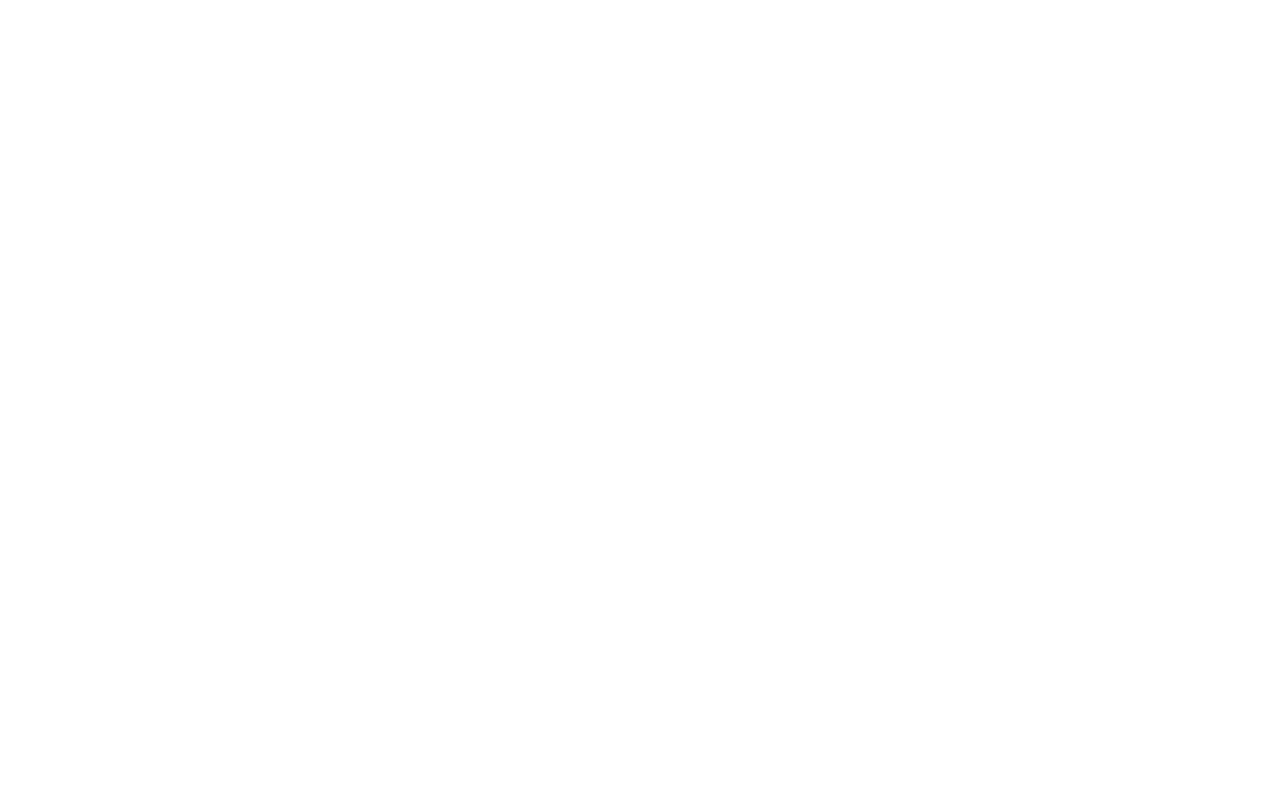
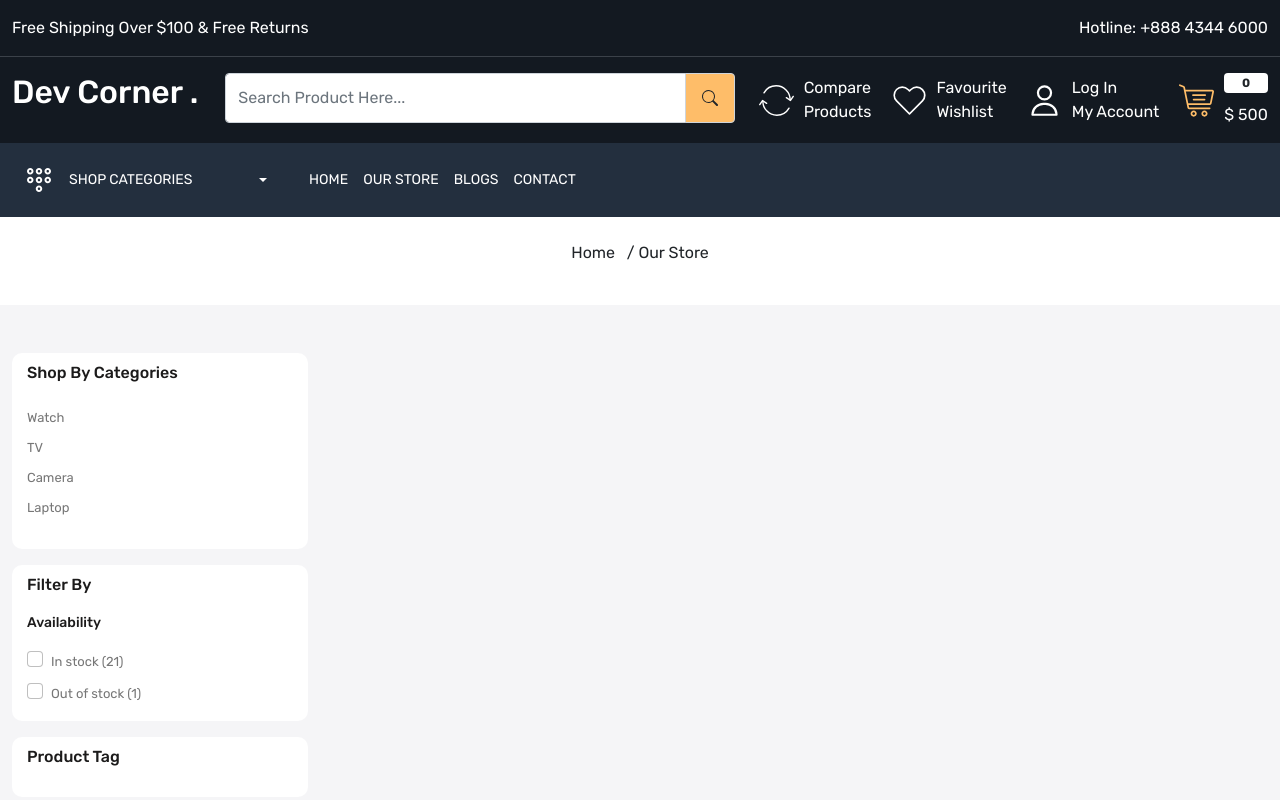
Before and after one commit to MyAn297/ECommerceApp_ReactJs, a React (Create React App) app: page /store in a window 1280 px wide. Before the commit this address had no page. Shown: the top 800 px of the page. Built offline with nearby package versions, Linux system fonts and the light colour scheme.

Commit message:
Build Store Page

```diff
--- a/package.json
+++ b/package.json
@@ -10,6 +10,7 @@
     "react": "^18.2.0",
     "react-dom": "^18.2.0",
     "react-fast-marquee": "^1.6.0",
+    "react-helmet": "^6.1.0",
     "react-icons": "^4.10.1",
     "react-rating-stars-component": "^2.2.0",
     "react-redux": "^8.1.2",
--- a/src/App.css
+++ b/src/App.css
@@ -383,3 +383,33 @@
   font-weight: 100;
   color: var(--color-1c1b1b);
 }
+
+.filter-card {
+  background-color: white;
+  border-radius: 10px;
+  padding: 10px 15px;
+}
+
+.filter-title {
+  font-size: 16px;
+  line-height: 20px;
+  font-weight: 600px;
+  color: var(--color-1c1b1b);
+  margin-bottom: 20px;
+}
+
+.filter-card ul,
+.filter-card .form-check-lable {
+  list-style-type: none;
+  font-size: 13px;
+  line-height: 30px;
+  color: var(--color-777777);
+  cursor: pointer;
+}
+
+.sub-title {
+  font-size: 14px;
+  font-weight: 600px;
+  color: var(--color-1c1b1b);
+  margin-bottom: 15px;
+}
--- a/src/App.js
+++ b/src/App.js
@@ -5,6 +5,7 @@
 import Home from "./pages/Home";
 import About from "./pages/About";
 import Contact from "./pages/Contact";
+import OurStore from "./pages/OurStore";
 
 function App() {
   return (
@@ -15,6 +16,7 @@
             <Route index element={<Home />} />
             <Route path="about" element={<About />} />
             <Route path="contact" element={<Contact />} />
+            <Route path="store" element={<OurStore />} />
           </Route>
         </Routes>
       </BrowserRouter>
--- /dev/null
+++ b/src/components/BreadCrumb.js
@@ -0,0 +1,24 @@
+import React from "react";
+import { Link } from "react-router-dom";
+
+function BreadCrumb(props) {
+  const { title } = props;
+  return (
+    <div className="breadcrumb py-4">
+      <div className="container-xxl">
+        <div className="row">
+          <div className="col-12">
+            <p className="text-center mb-0">
+              <Link to="/" className="text-dark">
+                Home &nbsp;
+              </Link>{" "}
+              / {title}
+            </p>
+          </div>
+        </div>
+      </div>
+    </div>
+  );
+}
+
+export default BreadCrumb;
--- a/src/components/Header.js
+++ b/src/components/Header.js
@@ -129,7 +129,7 @@
                 <div className="menu-links">
                   <div className="d-flex align-items-center gap-15">
                     <NavLink to="/">Home</NavLink>
-                    <NavLink to="/">Our Store</NavLink>
+                    <NavLink to="/store">Our Store</NavLink>
                     <NavLink to="/">Blogs</NavLink>
                     <NavLink to="/">Contact</NavLink>
                   </div>
--- /dev/null
+++ b/src/components/Meta.js
@@ -0,0 +1,13 @@
+import React from "react";
+import { Helmet } from "react-helmet";
+
+function Meta(props) {
+  return (
+    <Helmet>
+      <meta charSet="utf-8" />
+      <title>{props.title}</title>
+    </Helmet>
+  );
+}
+
+export default Meta;
--- /dev/null
+++ b/src/pages/OurStore.js
@@ -0,0 +1,68 @@
+import React from "react";
+import BreadCrumb from "../components/BreadCrumb";
+import Meta from "../components/Meta";
+
+function OurStore() {
+  return (
+    <>
+      <Meta title={"Our Store"} />
+      <BreadCrumb title="Our Store" />
+      <div className="store-wrapper home-wrapper-2 py-5">
+        <div className="container-xxl">
+          <div className="row">
+            <div className="col-3">
+              <div className="filter-card mb-3">
+                <h3 className="filter-title">Shop By Categories</h3>
+                <div>
+                  <ul className="ps-0">
+                    <li>Watch</li>
+                    <li>TV</li>
+                    <li>Camera</li>
+                    <li>Laptop</li>
+                  </ul>
+                </div>
+              </div>
+              <div className="filter-card mb-3">
+                <h3 className="filter-title">Filter By</h3>
+                <div>
+                  <h5 className="sub-title">Availability</h5>
+                  <div className="form-check">
+                    <input
+                      className="form-check-input"
+                      type="checkbox"
+                      value=""
+                      id=""
+                    />
+                    <label className="form-check-lable" for="">
+                      In stock (21)
+                    </label>
+                  </div>
+                  <div className="form-check">
+                    <input
+                      className="form-check-input"
+                      type="checkbox"
+                      value=""
+                      id=""
+                    />
+                    <label className="form-check-lable" for="">
+                      Out of stock (1)
+                    </label>
+                  </div>
+                </div>
+              </div>
+              <div className="filter-card mb-3">
+                <h3 className="filter-title">Product Tag</h3>
+              </div>
+              <div className="filter-card mb-3">
+                <h3 className="filter-title">Random Products</h3>
+              </div>
+            </div>
+            <div className="col-9"></div>
+          </div>
+        </div>
+      </div>
+    </>
+  );
+}
+
+export default OurStore;
```
Also changed, not shown: 1 other file (tests, documents, lock files or other folders).
